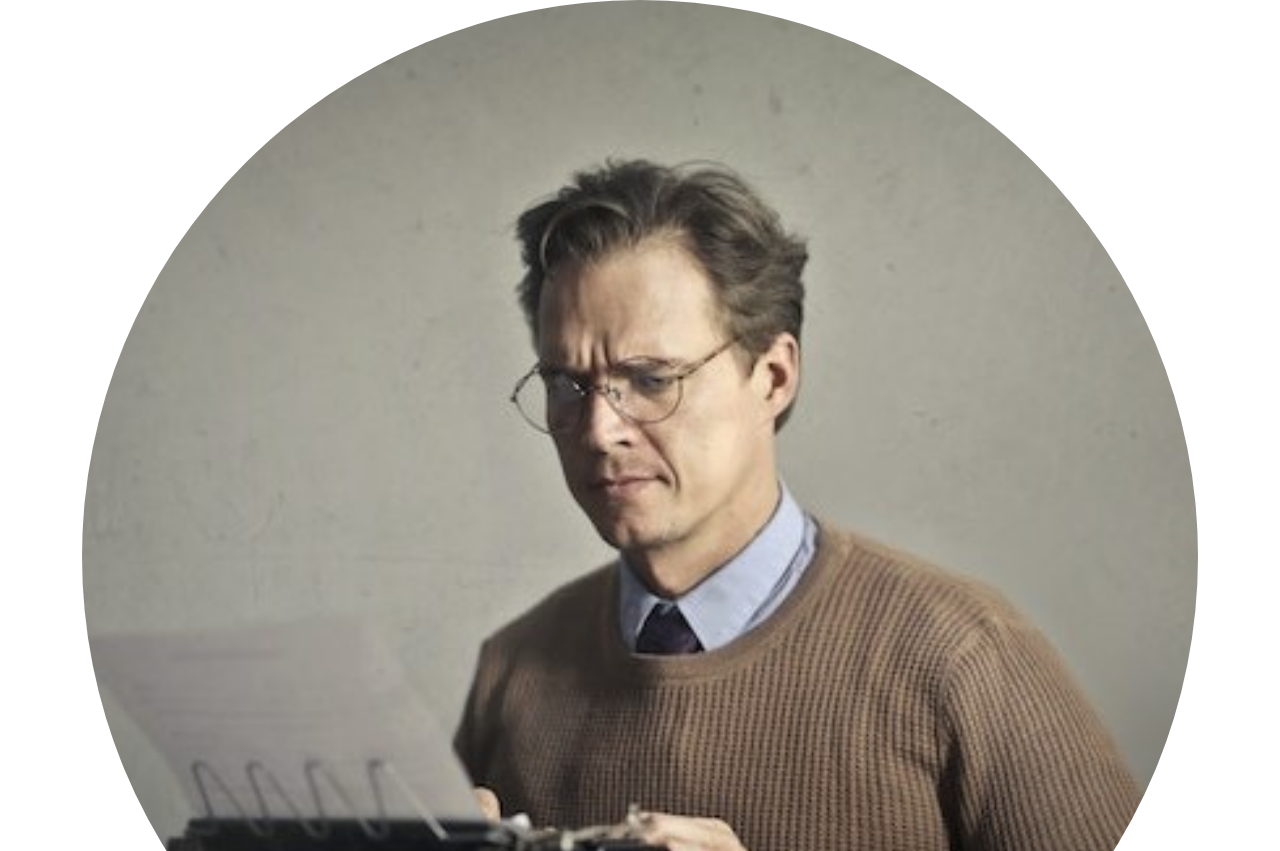
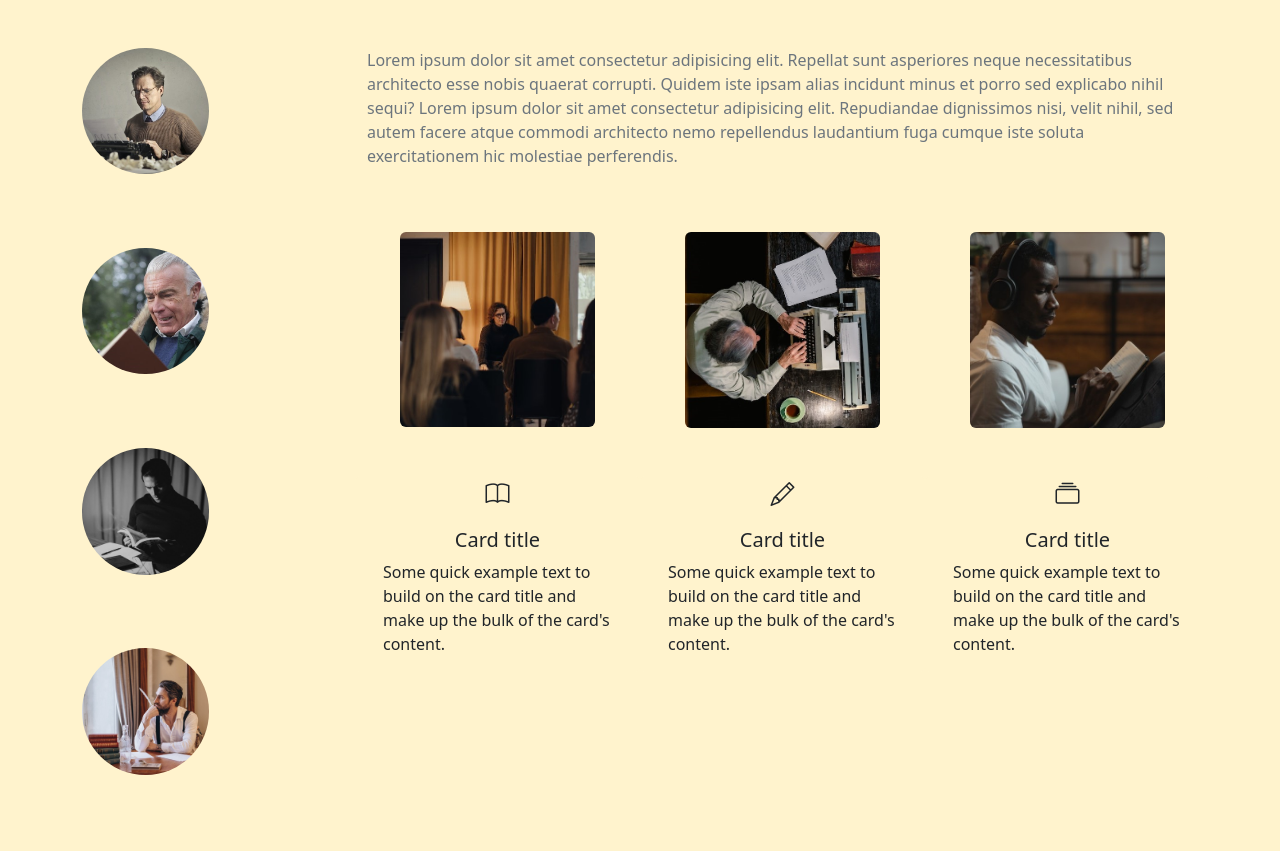
Before and after one commit to eslamsobhy/Responsive-Design-iti, a plain HTML site: page 3-Bootstrap/Day-2/index.html in a window 1280 px wide. Shown: the top 851 px of the page. Drawn offline with nearby package versions, Linux system fonts and the light colour scheme.

Commit message:
finished the main-content styling with different screens

```diff
--- a/3-Bootstrap/Day-2/index.html
+++ b/3-Bootstrap/Day-2/index.html
@@ -5,40 +5,123 @@
     <meta http-equiv="X-UA-Compatible" content="IE=edge" />
     <meta name="viewport" content="width=device-width, initial-scale=1.0" />
     <link
+      rel="stylesheet"
+      href="https://cdn.jsdelivr.net/npm/bootstrap-icons@1.10.2/font/bootstrap-icons.css"
+    />
+    <link
       href="https://cdn.jsdelivr.net/npm/bootstrap@5.3.0-alpha2/dist/css/bootstrap.min.css"
       rel="stylesheet"
       integrity="sha384-aFq/bzH65dt+w6FI2ooMVUpc+21e0SRygnTpmBvdBgSdnuTN7QbdgL+OapgHtvPp"
       crossorigin="anonymous"
     />
+    <link rel="stylesheet" href="style.css" />
     <title>Novelii</title>
   </head>
-  <body>
+  <body class="bg-warning-subtle">
     <div class="container">
-      <div class="row">
-        <div class="images-rounded">
+      <section class="row mt-5">
+        <div class="img-container col-lg-3 col-md-12 col-sm-12">
+          <div class="img mx-sm-auto d-md-inline-block d-sm-block">
             <img
               src="./images/rounded-1.jpg"
+              class="rounded-circle w-75 first-img"
               alt=""
-            class="img-1 rounded-circle col-12"
             />
+          </div>
+          <div class="img d-md-inline-block d-sm-inline-block">
             <img
               src="./images/rounded-2.jpg"
+              class="rounded-circle w-75"
               alt=""
-            class="img-2 rounded-circle col4"
             />
+          </div>
+          <div class="img d-md-inline-block d-sm-inline-block">
             <img
               src="./images/rounded-3.jpg"
+              class="rounded-circle w-75"
               alt=""
-            class="img-3 rounded-circle col-4"
             />
+          </div>
+          <div class="img d-md-inline-block d-sm-inline-block">
             <img
               src="./images/rounded-4.jpg"
+              class="rounded-circle w-75"
               alt=""
-            class="img-4 rounded-circle col-4"
             />
           </div>
-        <section class="main"></section>
         </div>
+        <main class="col-lg-9">
+          <p class="col-12 text-secondary">
+            Lorem ipsum dolor sit amet consectetur adipisicing elit. Repellat
+            sunt asperiores neque necessitatibus architecto esse nobis quaerat
+            corrupti. Quidem iste ipsam alias incidunt minus et porro sed
+            explicabo nihil sequi? Lorem ipsum dolor sit amet consectetur
+            adipisicing elit. Repudiandae dignissimos nisi, velit nihil, sed
+            autem facere atque commodi architecto nemo repellendus laudantium
+            fuga cumque iste soluta exercitationem hic molestiae perferendis.
+          </p>
+
+          <div class="content-img-container col-lg-12">
+            <div class="row mt-5">
+              <div
+                class="content-img col-lg-4 col-md-4 col-sm-12 text-center mt-3"
+              >
+                <img src="./images/article-1.jpg" class="w-75 rounded" alt="" />
+              </div>
+              <div
+                class="content-img col-lg-4 col-md-4 col-sm-12 text-center mt-3"
+              >
+                <img src="./images/article-2.jpg" class="w-75 rounded" alt="" />
+              </div>
+              <div
+                class="content-img col-lg-4 col-md-4 col-sm-12 text-center mt-3"
+              >
+                <img src="./images/article-3.jpg" class="w-75 rounded" alt="" />
+              </div>
+            </div>
+          </div>
+          <article class="cards col-lg-12 mt-5">
+            <div class="row">
+              <div
+                class="card bg-warning-subtle col-lg-4 col-md-4 border-0 col-sm-10 mx-sm-auto"
+              >
+                <i class="bi bi-book mx-auto fs-4"></i>
+                <div class="card-body">
+                  <h5 class="card-title text-center">Card title</h5>
+                  <p class="card-text">
+                    Some quick example text to build on the card title and make
+                    up the bulk of the card's content.
+                  </p>
+                </div>
+              </div>
+              <div
+                class="card bg-warning-subtle col-lg-4 col-md-4 border-0 col-sm-10 mx-sm-auto mt-sm-5 mt-md-0"
+              >
+                <i class="bi bi-pencil mx-auto fs-4"></i>
+                <div class="card-body">
+                  <h5 class="card-title text-center">Card title</h5>
+                  <p class="card-text">
+                    Some quick example text to build on the card title and make
+                    up the bulk of the card's content.
+                  </p>
+                </div>
+              </div>
+              <div
+                class="card bg-warning-subtle col-lg-4 col-md-4 border-0 col-sm-10 mx-sm-auto mt-sm-5 mt-md-0"
+              >
+                <i class="bi bi-collection mx-auto fs-4"></i>
+                <div class="card-body">
+                  <h5 class="card-title text-center">Card title</h5>
+                  <p class="card-text">
+                    Some quick example text to build on the card title and make
+                    up the bulk of the card's content.
+                  </p>
+                </div>
+              </div>
+            </div>
+          </article>
+        </main>
+      </section>
     </div>
 
     <script
--- /dev/null
+++ b/3-Bootstrap/Day-2/style.css
@@ -0,0 +1,14 @@
+.img {
+  width: 169px;
+  height: 200px;
+}
+
+@media (max-width: 767.9999px) {
+  .first-img {
+    width: 100% !important;
+  }
+
+  p {
+    text-align: center;
+  }
+}
```
Lines whose indentation alone changed are shown as unchanged.
